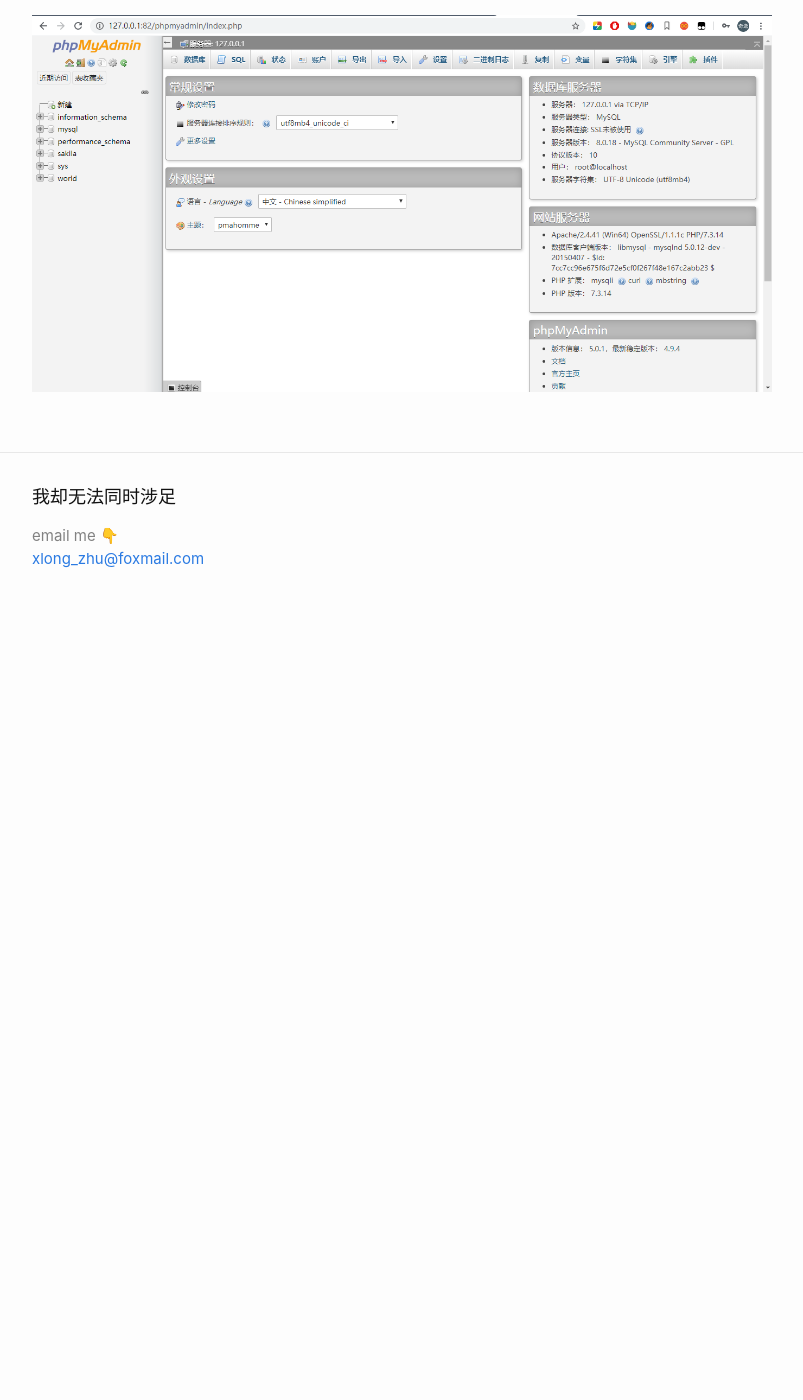
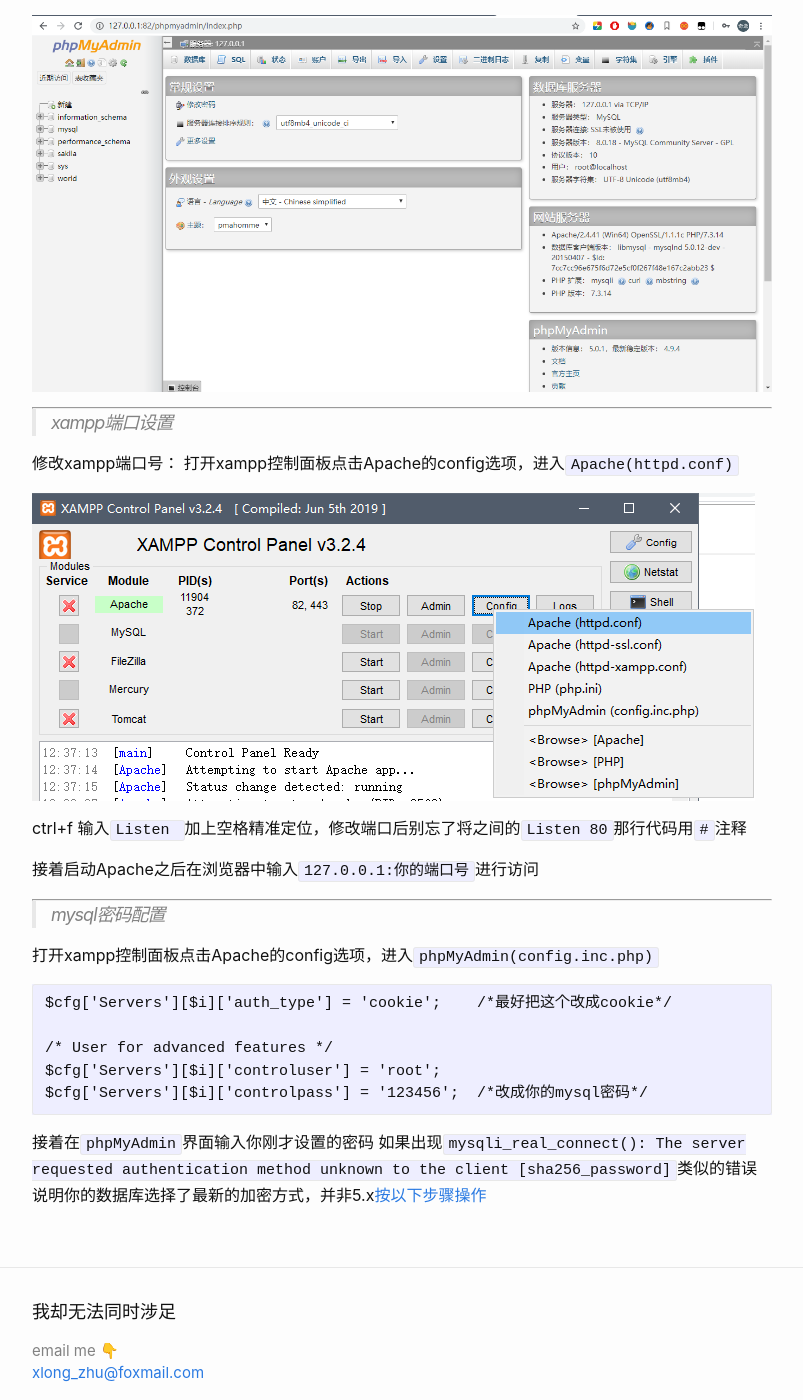
Before and after one commit to qzample/qzample.github.io, a Jekyll site: the page built from _posts/2018-02-19-xampp.markdown, in a window 1280 px wide and 1400 px high, scrolled down 1623 px. Shown: the whole window, without its empty margins (238-1041 px from the left). Built offline with Jekyll 4.4.1, drawn with Linux system fonts in a browser that asks for light colours; before the commit the page ends 2253 px from its top, so only the background shows below that.

Commit message:
this is my first blog

````diff
--- a/_posts/2018-02-19-xampp.markdown
+++ b/_posts/2018-02-19-xampp.markdown
@@ -4,6 +4,7 @@ title: "关于xampp中的一些坑"
 date: 2020-2-19
 categories: install && unstall
 ---
+<a name="back"></a>
 在安装xampp的过程中，由于我这学期有Java web课程，本机上已经安装了mysql8.0值得一提的是，我的mysql是一直默认点下去的，期间就自己设置了root用户的密码，其余一直next下去，导致漏看了一个很重要的点
 
 
@@ -37,6 +38,39 @@ categories: install && unstall
 	<a><img src="{{site.url}}/pics/xampp2.png"></a>
 </figure>
 
+***
+
+>xampp端口设置
+
+<a name="port"></a>
+修改xampp端口号：
+打开xampp控制面板点击Apache的config选项，进入`Apache(httpd.conf)`
+
+<figure>
+	<a><img src="{{site.url}}/pics/httpd.png"></a>
+</figure>
+
+ctrl+f 输入`Listen `加上空格精准定位，修改端口后别忘了将之间的`Listen 80`那行代码用`#`注释
+
+接着启动Apache之后在浏览器中输入`127.0.0.1:你的端口号`进行访问
+
+***
+
+>mysql密码配置
+
+<a name="mysql-config"></a>
+打开xampp控制面板点击Apache的config选项，进入`phpMyAdmin(config.inc.php)`
+```
+$cfg['Servers'][$i]['auth_type'] = 'cookie';	/*最好把这个改成cookie*/
+
+/* User for advanced features */
+$cfg['Servers'][$i]['controluser'] = 'root';
+$cfg['Servers'][$i]['controlpass'] = '123456';	/*改成你的mysql密码*/
+```
+
+接着在`phpMyAdmin`界面输入你刚才设置的密码
+如果出现`mysqli_real_connect(): The server requested authentication method unknown to the client [sha256_password]`类似的错误说明你的数据库选择了最新的加密方式，并非5.x[按以下步骤操作][back]
 
 [details]:https://dev.mysql.com/doc/refman/8.0/en/caching-sha2-pluggable-authentication.html
 [how-to-uninstall-mysql]:{{site.url}}/install/&&/unstall/2020/02/19/how-to-uninstall-mysql.html
+[back]: #back
````
Also changed, not shown: _posts/2020-02-21-xampp-wordpress.markdown (added, +46 -0 lines), pics/_layout/default.html (deleted, +0 -11 lines), pics/httpd.png (added), pics/wordpress-home.png (added), pics/wp-config-sample.png (added), pics/xampp-welcome.png (added).
